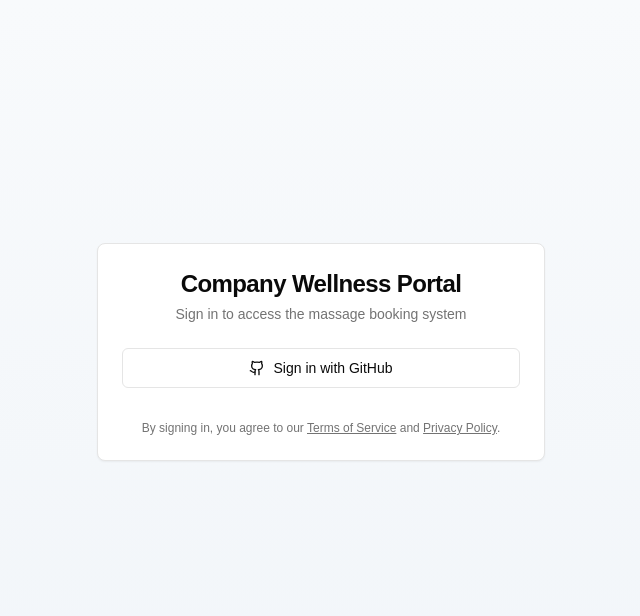
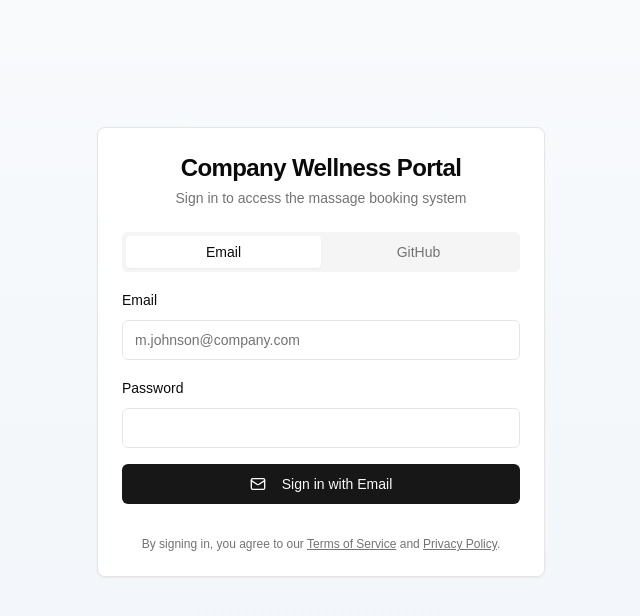
Before and after one commit to Gyurmatag/massage-booking, a Next.js app: page / in a window 1280 px wide. Shown: the top 616 px of the page, without its empty margins (319-959 px from the left). Built offline with nearby package versions, Linux system fonts and the light colour scheme; no server answers.

Commit message:
Add email/password form to authentication page

```diff
--- a/components/authentication-page.tsx
+++ b/components/authentication-page.tsx
@@ -2,13 +2,21 @@
 
 import type React from "react"
 import { useState } from "react"
-import { Github } from "lucide-react"
+import { Github, Mail } from "lucide-react"
 import { Button } from "@/components/ui/button"
 import { Card, CardContent, CardDescription, CardFooter, CardHeader, CardTitle } from "@/components/ui/card"
+import { Input } from "@/components/ui/input"
+import { Label } from "@/components/ui/label"
+import { Tabs, TabsContent, TabsList, TabsTrigger } from "@/components/ui/tabs"
 import { signIn } from "next-auth/react"
 
 export function AuthenticationPage() {
   const [isGithubLoading, setIsGithubLoading] = useState(false)
+  const [isEmailLoading, setIsEmailLoading] = useState(false)
+  const [email, setEmail] = useState("")
+  const [password, setPassword] = useState("")
+  const [emailError, setEmailError] = useState("")
+  const [passwordError, setPasswordError] = useState("")
 
   const handleGithubLogin = async () => {
     setIsGithubLoading(true)
@@ -22,6 +30,58 @@ export function AuthenticationPage() {
     }
   }
 
+  const validateEmail = (email: string) => {
+    if (!email) {
+      setEmailError("Email is required")
+      return false
+    }
+    const emailRegex = /^[^\s@]+@[^\s@]+\.[^\s@]+$/
+    if (!emailRegex.test(email)) {
+      setEmailError("Please enter a valid email address")
+      return false
+    }
+    setEmailError("")
+    return true
+  }
+
+  const validatePassword = (password: string) => {
+    if (!password) {
+      setPasswordError("Password is required")
+      return false
+    }
+    if (password.length < 6) {
+      setPasswordError("Password must be at least 6 characters")
+      return false
+    }
+    setPasswordError("")
+    return true
+  }
+
+  const handleEmailLogin = async (e: React.FormEvent) => {
+    e.preventDefault()
+
+    const isEmailValid = validateEmail(email)
+    const isPasswordValid = validatePassword(password)
+
+    if (!isEmailValid || !isPasswordValid) {
+      return
+    }
+
+    setIsEmailLoading(true)
+
+    try {
+      await signIn("credentials", {
+        email,
+        password,
+        callbackUrl: "/dashboard",
+      })
+    } catch (error) {
+      console.error("Email login error:", error)
+    } finally {
+      setIsEmailLoading(false)
+    }
+  }
+
   return (
     <div className="flex justify-center items-center min-h-[80vh]">
       <Card className="w-full max-w-md">
@@ -30,6 +90,56 @@ export function AuthenticationPage() {
           <CardDescription className="text-center">Sign in to access the massage booking system</CardDescription>
         </CardHeader>
         <CardContent>
+          <Tabs defaultValue="email" className="w-full">
+            <TabsList className="grid w-full grid-cols-2 mb-4">
+              <TabsTrigger value="email">Email</TabsTrigger>
+              <TabsTrigger value="github">GitHub</TabsTrigger>
+            </TabsList>
+            <TabsContent value="email">
+              <form onSubmit={handleEmailLogin} className="space-y-4">
+                <div className="space-y-2">
+                  <Label htmlFor="email">Email</Label>
+                  <Input
+                    id="email"
+                    type="email"
+                    placeholder="m.johnson@company.com"
+                    value={email}
+                    onChange={(e) => setEmail(e.target.value)}
+                    required
+                  />
+                  {emailError && <p className="text-sm text-red-500">{emailError}</p>}
+                </div>
+                <div className="space-y-2">
+                  <Label htmlFor="password">Password</Label>
+                  <Input
+                    id="password"
+                    type="password"
+                    value={password}
+                    onChange={(e) => setPassword(e.target.value)}
+                    required
+                  />
+                  {passwordError && <p className="text-sm text-red-500">{passwordError}</p>}
+                </div>
+                <Button
+                  type="submit"
+                  className="w-full"
+                  disabled={isEmailLoading}
+                >
+                  {isEmailLoading ? (
+                    <div className="flex items-center gap-2">
+                      <div className="h-4 w-4 animate-spin rounded-full border-2 border-current border-t-transparent" />
+                      <span>Signing in...</span>
+                    </div>
+                  ) : (
+                    <>
+                      <Mail className="mr-2 h-4 w-4" />
+                      <span>Sign in with Email</span>
+                    </>
+                  )}
+                </Button>
+              </form>
+            </TabsContent>
+            <TabsContent value="github">
               <div className="space-y-4">
                 <Button
                   variant="outline"
@@ -51,6 +161,8 @@ export function AuthenticationPage() {
                   )}
                 </Button>
               </div>
+            </TabsContent>
+          </Tabs>
         </CardContent>
         <CardFooter className="flex flex-col">
           <p className="mt-2 text-xs text-center text-muted-foreground">
```
Lines whose indentation alone changed are shown as unchanged.
